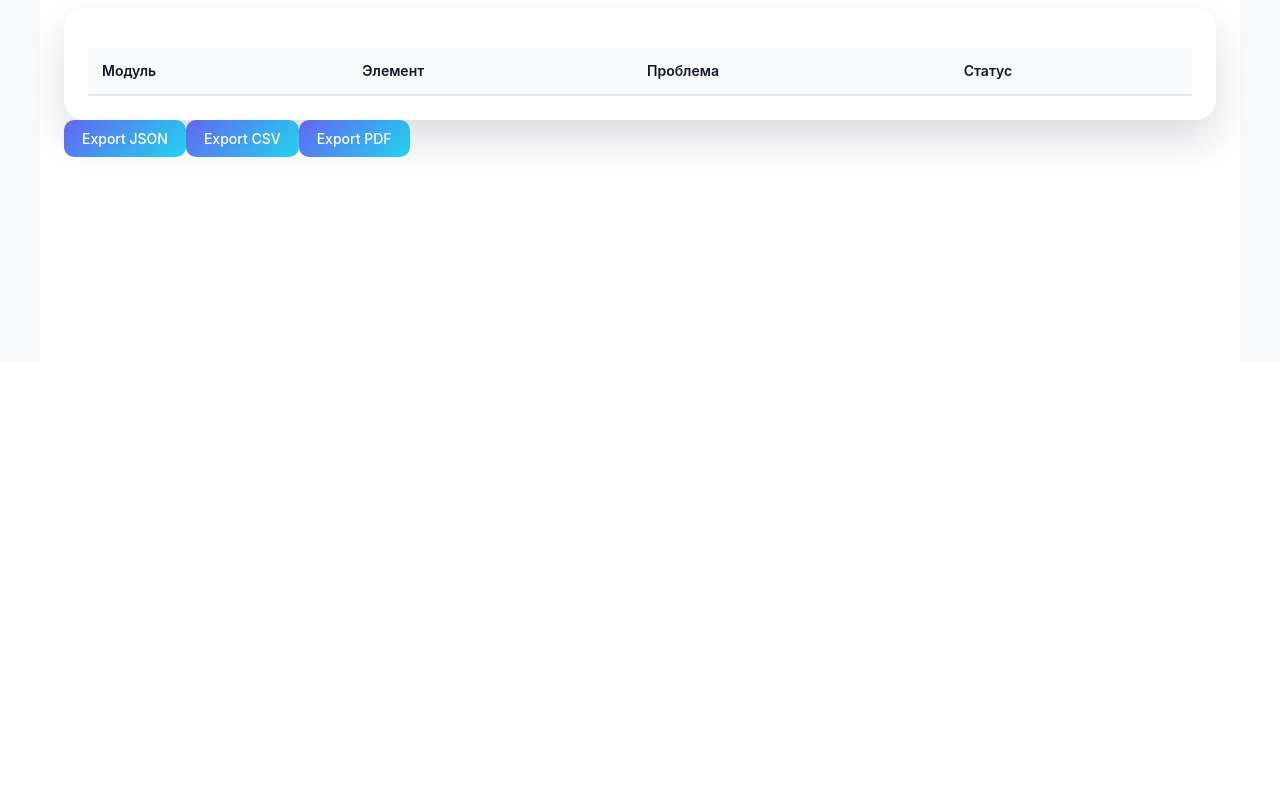
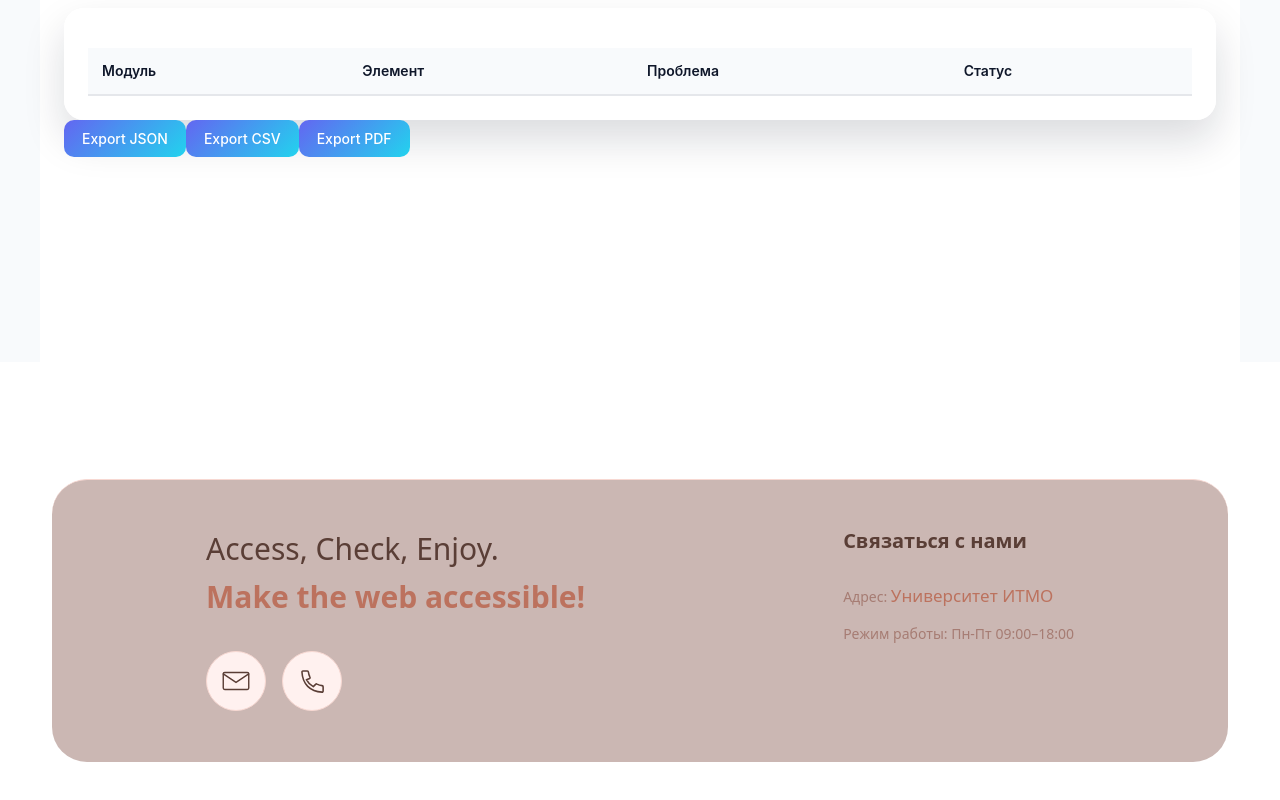
Before and after one commit to Dasha2101/Accessibility, a React (Vite) app in the folder my-app/: page / in a window 1280 px wide. Shown: the part 438-1238 px from the top of the page. Before the commit the page ends 929 px from the top, so only its background shows below. Built offline with nearby package versions, Linux system fonts and the light colour scheme.

Commit message:
feat: add footer (header)

```diff
--- /dev/null
+++ b/my-app/src/components/footer/footer.css
@@ -0,0 +1,98 @@
+:root {
+  --footer-bg: #cbb7b3;
+  --footer-text: #5a3e36;
+  --footer-muted: #a67c73;
+  --footer-accent: #bc725e;
+  --icon-bg: #f7d8d2;
+}
+
+.footer {
+  display: flex;
+  justify-content: space-around;
+  align-items: flex-start;
+  padding: 45px;
+  background: var(--footer-bg);
+  border-top: 1px solid var(--icon-bg);
+  gap: 40px;
+  border-radius: 35px;
+  margin: 20px;
+}
+
+.footer-left {
+  max-width: 400px;
+}
+
+.footer-slogan {
+  font-size: 30px;
+  color: var(--footer-text);
+
+  display: flex;
+  flex-direction: column;
+}
+
+.footer-slogan-highlight {
+  color: var(--footer-accent);
+  font-weight: 600;
+}
+
+.footer-contacts {
+  display: flex;
+  flex-direction: row;
+  gap: 16px;
+  margin-top: 16px;
+}
+
+.contact-item {
+  display: flex;
+  align-items: center;
+  gap: 8px;
+  font-size: 14px;
+  color: var(--footer-muted);
+}
+
+
+
+.icon-circle {
+  width: 32px;
+  height: 32px;
+  border-radius: 50%;
+  background: var(--icon-bg);
+  display: flex;
+  align-items: center;
+  justify-content: center;
+}
+
+.icon-circle img {
+  width: 16px;
+  height: 16px;
+}
+
+.footer-right {
+  display: flex;
+  flex-direction: column;
+  gap: 25px;
+}
+
+.footer-right h4 {
+  font-size: 20px;
+  color: var(--footer-text);
+}
+
+.footer-right ul {
+  list-style: none;
+  padding: 0;
+  margin: 0;
+  color: var(--footer-muted);
+  font-size: 14px;
+}
+
+.footer-right li a {
+  color: var(--footer-accent);
+  text-decoration: none;
+  transition: 0.2s ease;
+  font-size: 17px
+}
+
+.footer-right ul li a:hover {
+  text-decoration: underline;
+}
--- /dev/null
+++ b/my-app/src/components/footer/footer.tsx
@@ -0,0 +1,102 @@
+import React from 'react';
+import './footer.css';
+
+const FooterElem: React.FC = () => {
+  return (
+    <footer className="footer">
+      <div className="footer-left">
+        <p className="footer-slogan">
+          Access, Check, Enjoy.{' '}
+          <span className="footer-slogan-highlight">
+            Make the web accessible!
+          </span>
+        </p>
+        <div className="footer-contacts">
+          <div className="contact-item">
+            <a
+              href="mailto:shilnikova.dar@yandex.ru"
+              target="_blank"
+              rel="noopener noreferrer"
+            >
+              <svg
+                width="60"
+                height="60"
+                viewBox="0 0 24 24"
+                fill="none"
+                xmlns="http://www.w3.org/2000/svg"
+                style={{
+                  borderRadius: '100px',
+                  border: '1px solid #f7d8d2',
+                  backgroundColor: '#fff1ef',
+                  padding: '12px',
+                  cursor: 'pointer',
+                }}
+              >
+                <path
+                  d="M4 6H20C20.5523 6 21 6.44772 21 7V17C21 17.5523 20.5523 18 20 18H4C3.44772 18 3 17.5523 3 17V7C3 6.44772 3.44772 6 4 6Z"
+                  stroke="#5a3e36"
+                  strokeWidth="1"
+                  strokeLinecap="round"
+                  strokeLinejoin="round"
+                />
+                <path
+                  d="M21 7L12 13L3 7"
+                  stroke="#5a3e36"
+                  strokeWidth="1"
+                  strokeLinecap="round"
+                  strokeLinejoin="round"
+                />
+              </svg>
+            </a>
+          </div>
+          <div className="contact-item">
+            <a href="tel:+78121234567">
+              <svg
+                width="60"
+                height="60"
+                viewBox="0 0 24 24"
+                fill="none"
+                xmlns="http://www.w3.org/2000/svg"
+                style={{
+                  borderRadius: '100px',
+                  border: '1px solid #f7d8d2',
+                  backgroundColor: '#fff1ef',
+                  padding: '8px',
+                }}
+              >
+                <g transform="translate(12,12) scale(0.6) translate(-12,-12)">
+                  <path
+                    d="M6.62 10.79C8.06 13.53 10.47 15.94 13.21 17.38L15.41 15.18C15.79 14.8 16.37 14.71 16.79 14.95C18.27 15.75 19.88 16.25 21.57 16.43C22.11 16.48 22.57 16.91 22.6 17.46V21.57C22.6 22.15 22.11 22.6 21.54 22.57C10.15 22.02 2.98 14.85 2.43 3.46C2.4 2.89 2.85 2.4 3.43 2.43H7.54C8.09 2.46 8.52 2.92 8.57 3.46C8.75 5.15 9.25 6.76 10.05 8.24C10.29 8.66 10.2 9.24 9.82 9.62L6.62 10.79Z"
+                    stroke="#5a3e36"
+                    strokeWidth="1.5"
+                    strokeLinecap="round"
+                    strokeLinejoin="round"
+                  />
+                </g>
+              </svg>
+            </a>
+          </div>
+        </div>
+      </div>
+      <div className="footer-right">
+        <h4>Связаться с нами</h4>
+        <ul>
+          <li>
+            <p>
+              Адрес:{' '}
+              <a
+                href="https://maps.google.com?q=Кронверкский+пр.,+49,+Санкт-Петербург,+Россия,+197101"
+                target="_blank"
+              >
+                Университет ИТМО
+              </a>
+            </p>
+          </li>
+          <p>Режим работы: Пн-Пт 09:00–18:00</p>
+        </ul>
+      </div>
+    </footer>
+  );
+};
+
+export default FooterElem;
--- a/my-app/src/pages/main-page/mainPage.tsx
+++ b/my-app/src/pages/main-page/mainPage.tsx
@@ -6,6 +6,7 @@ import type { ModuleCheckResult, FiltersState } from '../../types/types';
 import Filters from '../../components/filter/filter';
 import LoadingIndicator from '../../components/loading/loading';
 import HeaderElem from '../../components/header/header';
+import FooterElem from '../../components/footer/footer';
 import './mainPage.css';
 
 const MainPage: React.FC = () => {
@@ -25,7 +26,7 @@ const MainPage: React.FC = () => {
     }
 
     setError('');
-    setLoading(true)
+    setLoading(true);
 
     try {
       const response = await fetch('http://213.171.3.128:3001/api/check-all', {
@@ -74,6 +75,7 @@ const MainPage: React.FC = () => {
         <ResultTable results={filteredResults} />
         <Panel results={filteredResults} />
       </main>
+      <FooterElem />
     </>
   );
 };
```
Also changed, not shown: my-app/src/components/header/header.tsx (+8 -5 lines), my-app/src/components/table/table.tsx (+3 -5 lines). Lines whose indentation alone changed are shown as unchanged.
